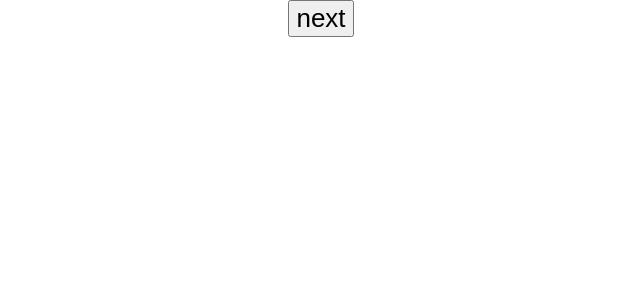
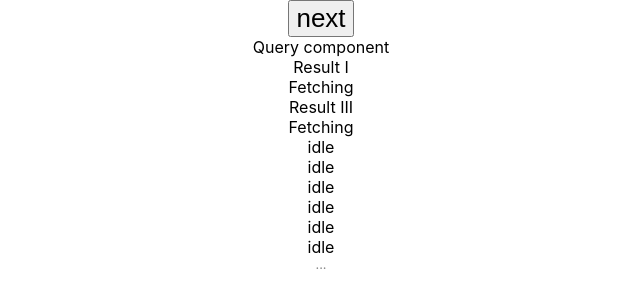
Before and after one commit to robert-janaszek/hooks-test, a React (Vite) app: page / in a window 1280 px wide. Shown: the top 308 px of the page, without its empty margins (319-959 px from the left). Built offline with nearby package versions, Linux system fonts and the light colour scheme.

Commit message:
Initial version of query hook

```diff
--- a/package.json
+++ b/package.json
@@ -10,7 +10,8 @@
   "dependencies": {
     "@mantine/hooks": "^4.1.4",
     "react": "^18.0.0",
-    "react-dom": "^18.0.0"
+    "react-dom": "^18.0.0",
+    "react-query": "^3.38.0"
   },
   "devDependencies": {
     "@types/react": "^18.0.0",
--- a/src/App.tsx
+++ b/src/App.tsx
@@ -2,11 +2,19 @@ import './App.css'
 import { Queues } from './components/queues/queues'
 import { TimerAndQueue } from './components/timer-queue/timer-queue'
 import { TimerComponent } from './components/timer/timer'
+import { QueryComponent } from './components/query/query';
 import { useCircularState } from './services/circular-state-hook'
+import {
+  QueryClient,
+  QueryClientProvider,
+} from 'react-query'
+
+const queryClient = new QueryClient({ defaultOptions: { queries: { refetchOnWindowFocus: false }}});
 
 function App() {
   const { page, next: nextPage } = useCircularState([1, 2, 3, 4], 3);
   return (
+    <QueryClientProvider client={queryClient}>
       <div className="App">
         <div>
           <button onClick={() => nextPage()}>next</button>
@@ -14,7 +22,9 @@ function App() {
         {page === 1 && <TimerComponent />}
         {page === 2 && <Queues />}
         {page === 3 && <TimerAndQueue />}
+        {page === 4 && <QueryComponent />}
       </div>
+    </QueryClientProvider>
   )
 }
 
--- /dev/null
+++ b/src/components/query/query-element.tsx
@@ -0,0 +1,20 @@
+import { UseQueryResult } from "react-query";
+
+export interface QueryElementProps {
+  query: UseQueryResult<string, unknown>;
+}
+
+export const QueryElement = (props: QueryElementProps) => {
+  const { isFetching, isError, isIdle, data} = props.query;
+
+  if (isIdle) {
+    return <div>idle</div>;
+  }
+  if (isFetching) {
+    return <div>Fetching</div>;
+  }
+  if (isError) {
+    return <div>Error</div>;
+  }
+  return <div>{data}</div>;
+}
--- /dev/null
+++ b/src/components/query/query.tsx
@@ -0,0 +1,29 @@
+import { useWorkerQueryQueue } from "../../services/worker-query-queue";
+import { worker } from "../../services/worker/worker";
+import { QueryElement } from "./query-element";
+
+export const QueryComponent = () => {
+  const elements = ['I', 'II', 'III', 'IV', 'V', 'VI', 'VII', 'VIII', 'IX', 'X'];
+
+  const queries = useWorkerQueryQueue({
+    queue: {
+      initialValues: elements,
+      limit: 2,
+    },
+    query: {
+      getKey: (entry) => ['data', entry],
+      worker,
+    },
+    shouldLogTime: true,
+  })
+
+  return <>
+    <div>Query component</div>
+    <>
+      {queries.map((query, index) => <QueryElement key={index} query={query} />)}
+    </>
+    <div className='open-console'>
+      ...
+    </div>
+  </>;
+}
--- a/src/services/app-queue-hook.ts
+++ b/src/services/app-queue-hook.ts
@@ -1,17 +1,5 @@
-import { useQueue } from "@mantine/hooks"
 import { useWorkerQueue } from "./worker-queue-hook";
-
-const heavyEntries = ['II', 'IV', 'V', 'VI'];
-
-export const worker = (entry: string) => {
-  return new Promise<void>((resolve) => {
-    if (heavyEntries.includes(entry)) {
-      window.setTimeout(() => resolve(), 6500);
-      return;
-    }
-    window.setTimeout(() => resolve(), 500);
-  });
-};
+import { worker } from './worker/worker';
 
 export const useAppQueue = () => {
   useWorkerQueue({
--- a/src/services/window-worker-queue-hook.ts
+++ b/src/services/window-worker-queue-hook.ts
@@ -1,6 +1,6 @@
-import { worker } from "./app-queue-hook";
 import { useWindowActivity } from "./window-activity-hook";
 import { useWorkerQueueConditional } from "./worker-queue-conditional-hook";
+import { worker } from "./worker/worker";
 
 export const useWindowWorkerQueue = () => {
   const isActive = useWindowActivity();
--- /dev/null
+++ b/src/services/worker-query-queue.ts
@@ -0,0 +1,39 @@
+import { useQueue } from "@mantine/hooks";
+import { useQueries } from "react-query";
+
+export interface WorkerQueryQueue<T, R> {
+  query: {
+    worker: (entry: T) => Promise<R>;
+    getKey: (entry: T) => string[];
+  }
+  queue: {
+    initialValues: T[];
+    limit: number;
+  },
+  shouldLogTime?: boolean;
+}
+
+export const useWorkerQueryQueue = <T, R>(props: WorkerQueryQueue<T, R>) => {
+  const { state, update } = useQueue<T>({
+    initialValues: props.queue.initialValues,
+    limit: props.queue.limit
+  });
+  const markItemReady = (entry: T) => {
+    update((state) => state.filter(element => element !== entry));
+  }
+  const queryFn = async (entry: T) => {
+    const result = await props.query.worker(entry);
+    markItemReady(entry);
+    return result;
+  };
+  const queryQueue = useQueries(
+    props.queue.initialValues.map(entry => ({
+      enabled: state.includes(entry),
+      queryKey: props.query.getKey(entry),
+      queryFn: () => queryFn(entry),
+      refetchOnMount: false,
+    })),
+  );
+
+  return queryQueue;
+}
--- a/src/services/worker-queue-conditional-hook.ts
+++ b/src/services/worker-queue-conditional-hook.ts
@@ -2,7 +2,7 @@ import { useListState, useQueue } from "@mantine/hooks";
 import { useEffect } from "react";
 
 export interface WorkerQueueConditionalProps<T> {
-  worker: (entry: T) => Promise<void>;
+  worker: (entry: T) => Promise<unknown>;
   queue: {
     initialValues: T[];
     limit: number;
--- /dev/null
+++ b/src/services/worker/worker.ts
@@ -0,0 +1,11 @@
+const heavyEntries = ['II', 'IV', 'V', 'VI'];
+
+export const worker = (entry: string) => {
+  return new Promise<string>((resolve) => {
+    if (heavyEntries.includes(entry)) {
+      window.setTimeout(() => resolve('Result ' + entry), 6500);
+      return;
+    }
+    window.setTimeout(() => resolve('Result ' + entry), 500);
+  });
+};
```
Also changed, not shown: src/services/worker/query-worker.ts (added, +10 -0 lines), 1 other file (tests, documents, lock files or other folders). Lines whose indentation alone changed are shown as unchanged.
